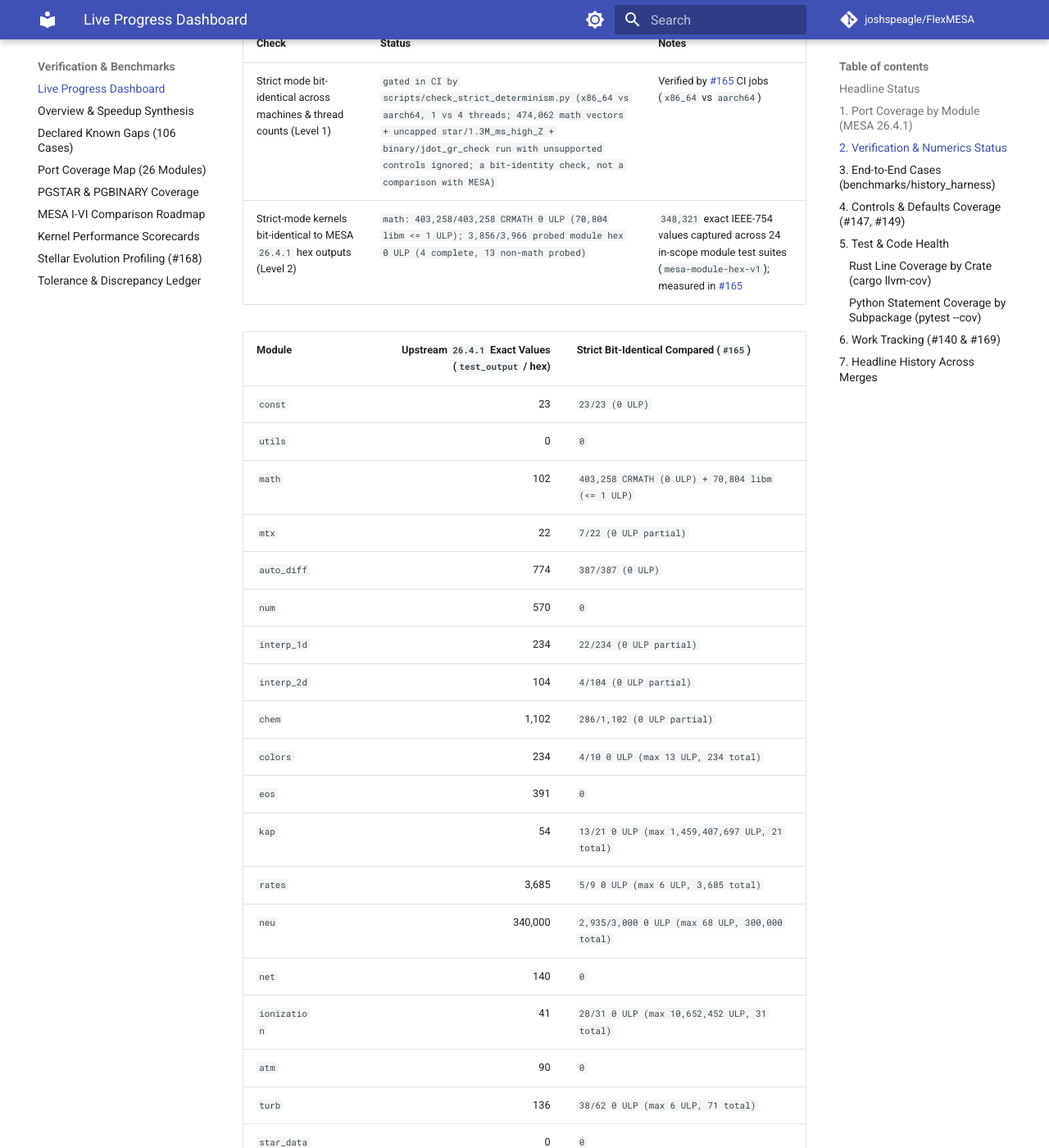
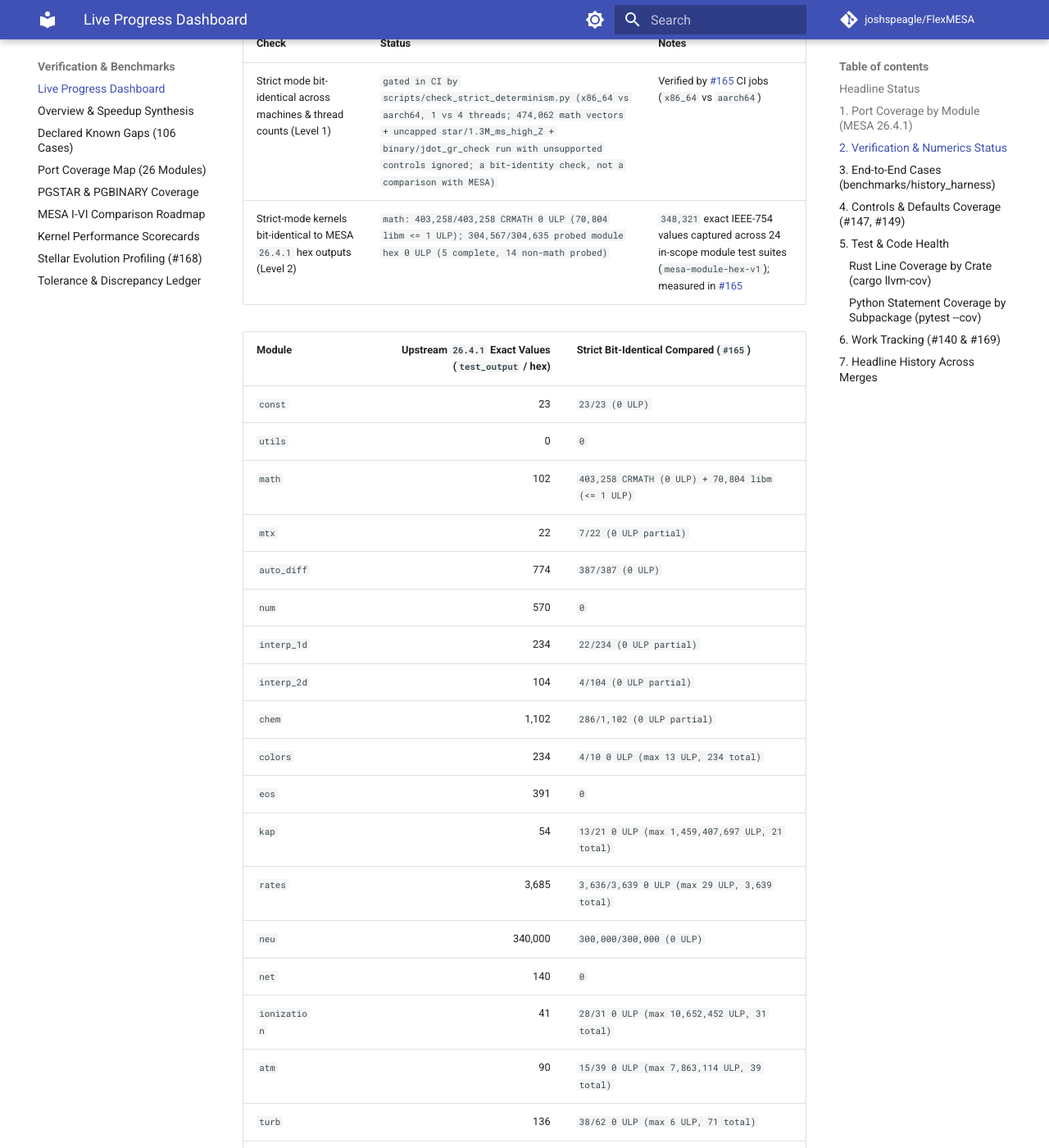
Before and after one commit to joshspeagle/FlexMESA, an MkDocs documentation site: the page built from docs/benchmarks/progress-dashboard.md, in a window 1280 px wide and 1400 px high, scrolled down 3079 px. Shown: the whole window at 82% size. Built offline with MkDocs 1.6.1 and Material for MkDocs 9.7.7, drawn with Linux system fonts in a browser that asks for light colours; comment, search, counter and statistics services are not loaded; some of the changed text lies outside the part shown.

Commit message:
Sync dashboard and coverage/known-gaps pages after origin/main merge (#161)
Refs #161

Co-Authored-By: Antigravity <noreply@google.com>

```diff
--- a/docs/benchmarks/progress-dashboard.md
+++ b/docs/benchmarks/progress-dashboard.md
@@ -11,7 +11,7 @@ Generated mechanically by `flexmesa dashboard render` from [`port_manifest.toml`
 | Upstream lines verified (all 26 modules) | 0 / 497,703 (0.0%) | [`port_manifest.toml`](https://github.com/joshspeagle/FlexMESA/blob/main/benchmarks/dashboard/port_manifest.toml) |
 | End-to-end MESA `26.4.1` cases passing (`90`/`8`/`8`) | 0 / 106 (102 declared gaps, 4 no reference yet, 0 undeclared failures) | [`case_table.md`](https://github.com/joshspeagle/FlexMESA/blob/main/notes/audit/case_table.md) |
 | Strict mode bit-identical across machines (`#165`) | gated in CI by scripts/check_strict_determinism.py (x86_64 vs aarch64, 1 vs 4 threads; 474,062 math vectors + uncapped star/1.3M_ms_high_Z + binary/jdot_gr_check run with unsupported controls ignored; a bit-identity check, not a comparison with MESA) | [#165](https://github.com/joshspeagle/FlexMESA/issues/165) |
-| Strict-mode kernels bit-identical to MESA `26.4.1` (`#165`) | math: 403,258/403,258 CRMATH 0 ULP (70,804 libm <= 1 ULP); 3,856/3,966 probed module hex 0 ULP (4 complete, 13 non-math probed) | [#165](https://github.com/joshspeagle/FlexMESA/issues/165) |
+| Strict-mode kernels bit-identical to MESA `26.4.1` (`#165`) | math: 403,258/403,258 CRMATH 0 ULP (70,804 libm <= 1 ULP); 304,567/304,635 probed module hex 0 ULP (5 complete, 14 non-math probed) | [#165](https://github.com/joshspeagle/FlexMESA/issues/165) |
 | Test line coverage (Rust `llvm-cov` / Python `pytest --cov`) | 74.0% (66,808/90,287) / 87.9% (18,970/21,585) | [`coverage_summary.json`](https://github.com/joshspeagle/FlexMESA/blob/main/benchmarks/dashboard/coverage_summary.json) |
 | Road-to-`v0.1.0` packages ([#140](https://github.com/joshspeagle/FlexMESA/issues/140)) & open PRs | 12 closed, 22 open; 5 open PR(s) | [`github_snapshot.json`](https://github.com/joshspeagle/FlexMESA/blob/main/benchmarks/dashboard/github_snapshot.json) |
 | Post-parity deferred backlog ([#169](https://github.com/joshspeagle/FlexMESA/issues/169)) | 18 open (17 upstream bugs, 1 enhancement, 5 `parity-pending`) | [`github_snapshot.json`](https://github.com/joshspeagle/FlexMESA/blob/main/benchmarks/dashboard/github_snapshot.json) |
@@ -49,16 +49,16 @@ Progress is measured by **upstream MESA `26.4.1` source lines by status**, never
 | `stella` | 62,117 | 62,117 | 0 | 0 | 0 | 0 | 0 | 0 | 0 | 0.0% | 0.0% |
 | `plotting` | 35,732 | 35,732 | 0 | 0 | 0 | 0 | 0 | 0 | 2,897 | 0.0% | 0.0% |
 | **Subtotal: star + star_data + binary + astero** | 144,952 | 25,107 | 17,567 | 82,171 | 20,107 | 0 | 0 | 69,854 | 6,401 | 13.9% | 0.0% |
-| **Total (all 26 modules)** | 497,703 | 250,132 | 17,567 | 206,337 | 23,667 | 0 | 0 | 138,946 | 47,337 | 4.8% | 0.0% |
+| **Total (all 26 modules)** | 497,703 | 250,132 | 17,567 | 206,337 | 23,667 | 0 | 0 | 139,646 | 47,555 | 4.8% | 0.0% |
 
-*Notes*: `star_data` state structs reside in `crates/flexmesa-star`. Bridge, testing, and benchmark infrastructure account for an additional `18,483` Rust lines (`flexmesa-py`, `flexmesa-testing`, `flexmesa-bench`) and `13,609` Python lines (`flexmesa.testing`, `flexmesa.bench`). For plotting ([#173](https://github.com/joshspeagle/FlexMESA/issues/173)), `flexmesa.plotting` currently provides `10` `plot_*` builders against `46` upstream `pgstar`/`pgbinary` panel modules.
+*Notes*: `star_data` state structs reside in `crates/flexmesa-star`. Bridge, testing, and benchmark infrastructure account for an additional `18,712` Rust lines (`flexmesa-py`, `flexmesa-testing`, `flexmesa-bench`) and `13,992` Python lines (`flexmesa.testing`, `flexmesa.bench`). For plotting ([#173](https://github.com/joshspeagle/FlexMESA/issues/173)), `flexmesa.plotting` currently provides `10` `plot_*` builders against `46` upstream `pgstar`/`pgbinary` panel modules.
 
 ### 2. Verification & Numerics Status
 
 | Check | Status | Notes |
 | :--- | :--- | :--- |
 | Strict mode bit-identical across machines & thread counts (Level 1) | `gated in CI by scripts/check_strict_determinism.py (x86_64 vs aarch64, 1 vs 4 threads; 474,062 math vectors + uncapped star/1.3M_ms_high_Z + binary/jdot_gr_check run with unsupported controls ignored; a bit-identity check, not a comparison with MESA)` | Verified by [#165](https://github.com/joshspeagle/FlexMESA/issues/165) CI jobs (`x86_64` vs `aarch64`) |
-| Strict-mode kernels bit-identical to MESA `26.4.1` hex outputs (Level 2) | `math: 403,258/403,258 CRMATH 0 ULP (70,804 libm <= 1 ULP); 3,856/3,966 probed module hex 0 ULP (4 complete, 13 non-math probed)` | `348,321` exact IEEE-754 values captured across 24 in-scope module test suites (`mesa-module-hex-v1`); measured in [#165](https://github.com/joshspeagle/FlexMESA/issues/165) |
+| Strict-mode kernels bit-identical to MESA `26.4.1` hex outputs (Level 2) | `math: 403,258/403,258 CRMATH 0 ULP (70,804 libm <= 1 ULP); 304,567/304,635 probed module hex 0 ULP (5 complete, 14 non-math probed)` | `348,321` exact IEEE-754 values captured across 24 in-scope module test suites (`mesa-module-hex-v1`); measured in [#165](https://github.com/joshspeagle/FlexMESA/issues/165) |
 
 | Module | Upstream `26.4.1` Exact Values (`test_output` / hex) | Strict Bit-Identical Compared (`#165`) |
 | :--- | ---: | :--- |
@@ -74,11 +74,11 @@ Progress is measured by **upstream MESA `26.4.1` source lines by status**, never
 | `colors` | 234 | `4/10 0 ULP (max 13 ULP, 234 total)` |
 | `eos` | 391 | `0` |
 | `kap` | 54 | `13/21 0 ULP (max 1,459,407,697 ULP, 21 total)` |
-| `rates` | 3,685 | `5/9 0 ULP (max 6 ULP, 3,685 total)` |
-| `neu` | 340,000 | `2,935/3,000 0 ULP (max 68 ULP, 300,000 total)` |
+| `rates` | 3,685 | `3,636/3,639 0 ULP (max 29 ULP, 3,639 total)` |
+| `neu` | 340,000 | `300,000/300,000 (0 ULP)` |
 | `net` | 140 | `0` |
 | `ionization` | 41 | `28/31 0 ULP (max 10,652,452 ULP, 31 total)` |
-| `atm` | 90 | `0` |
+| `atm` | 90 | `15/39 0 ULP (max 7,863,114 ULP, 39 total)` |
 | `turb` | 136 | `38/62 0 ULP (max 6 ULP, 71 total)` |
 | `star_data` | 0 | `0` |
 | `gyre` | 136 | `0` |
```
Also changed, not shown: other parts of docs/benchmarks/progress-dashboard.md (+3 -3 lines), README.md (+7 -7 lines), docs/benchmarks/coverage-map.md (+1 -1 lines), docs/benchmarks/known-gaps.md (+4 -4 lines), 1 other file.
